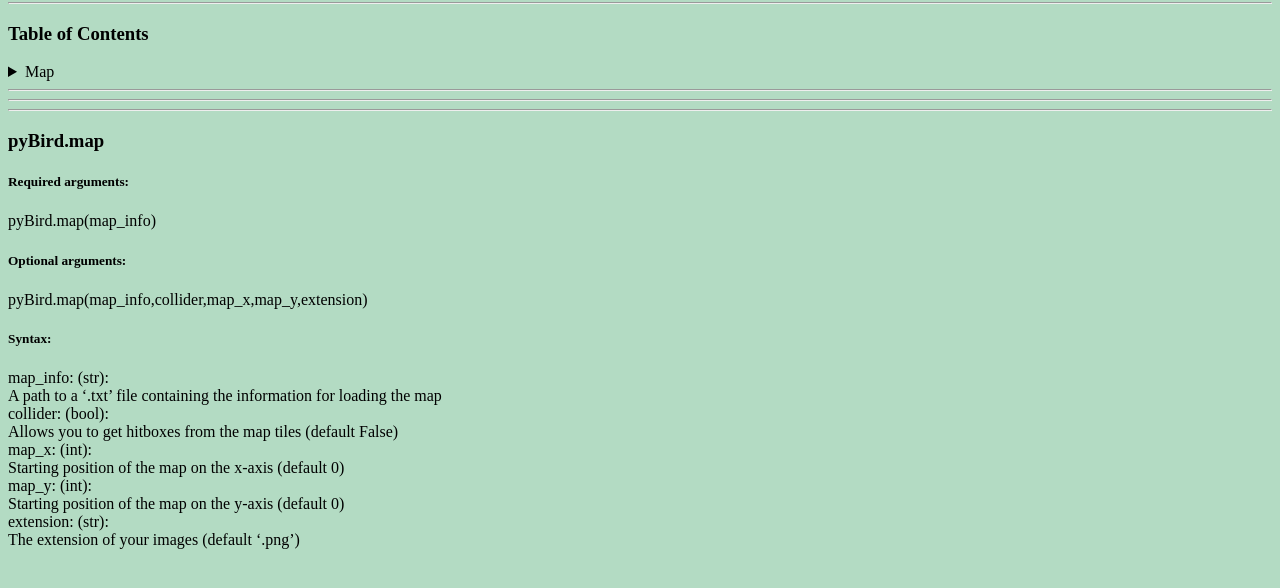
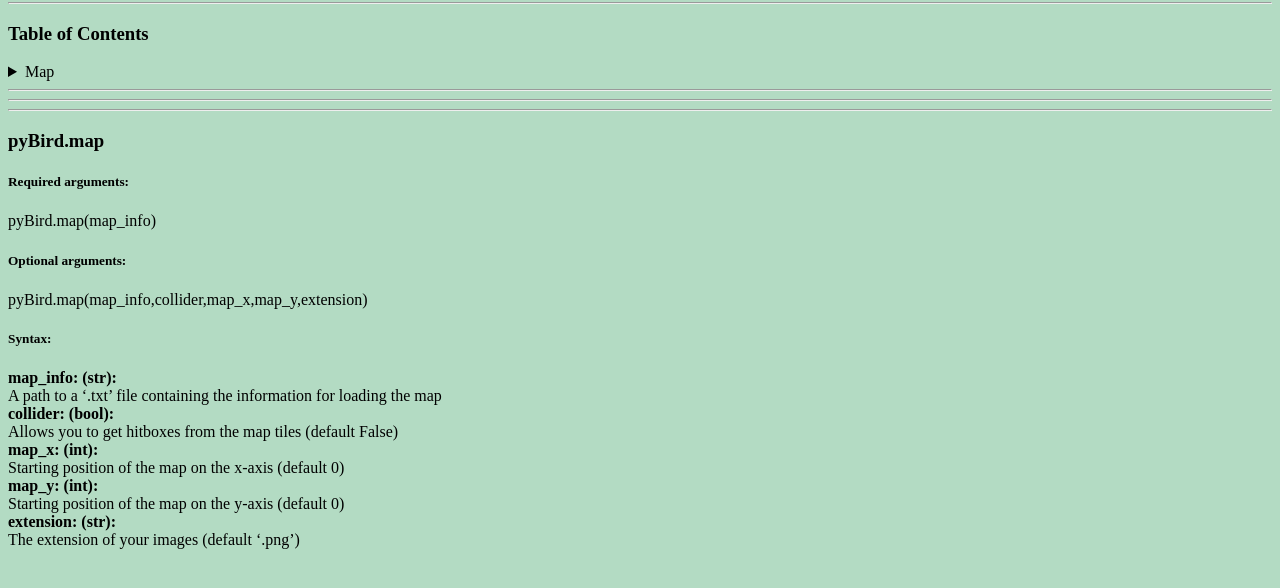
Before and after one commit to ConnorLayson/pyJay, a plain HTML site: page index.html in a window 1280 px wide. Shown: the part 78-666 px from the top of the page. Drawn offline with Linux system fonts and the light colour scheme.

Commit message:
Update index.html

```diff
--- a/index.html
+++ b/index.html
@@ -38,15 +38,15 @@
             <p>pyBird.map(map_info,collider,map_x,map_y,extension)</p>
             <h5>Syntax:</h5>
             <p>
-                map_info: (str):
+                <b>map_info: (str): </b>
                 <br>A path to a ‘.txt’ file containing the information for loading the map
-                <br>collider: (bool):
+                <br><b>collider: (bool): </b>
                 <br>Allows you to get hitboxes from the map tiles (default False)
-                <br>map_x: (int):
+                <br><b>map_x: (int): </b>
                 <br>Starting position of the map on the x-axis (default 0)
-                <br>map_y: (int):
+                <br><b>map_y: (int): </b>
                 <br>Starting position of the map on the y-axis (default 0)
-                <br>extension: (str):
+                <br><b>extension: (str): </b>
                 <br>The extension of your images (default ‘.png’)
             </p>
         </div>
```
